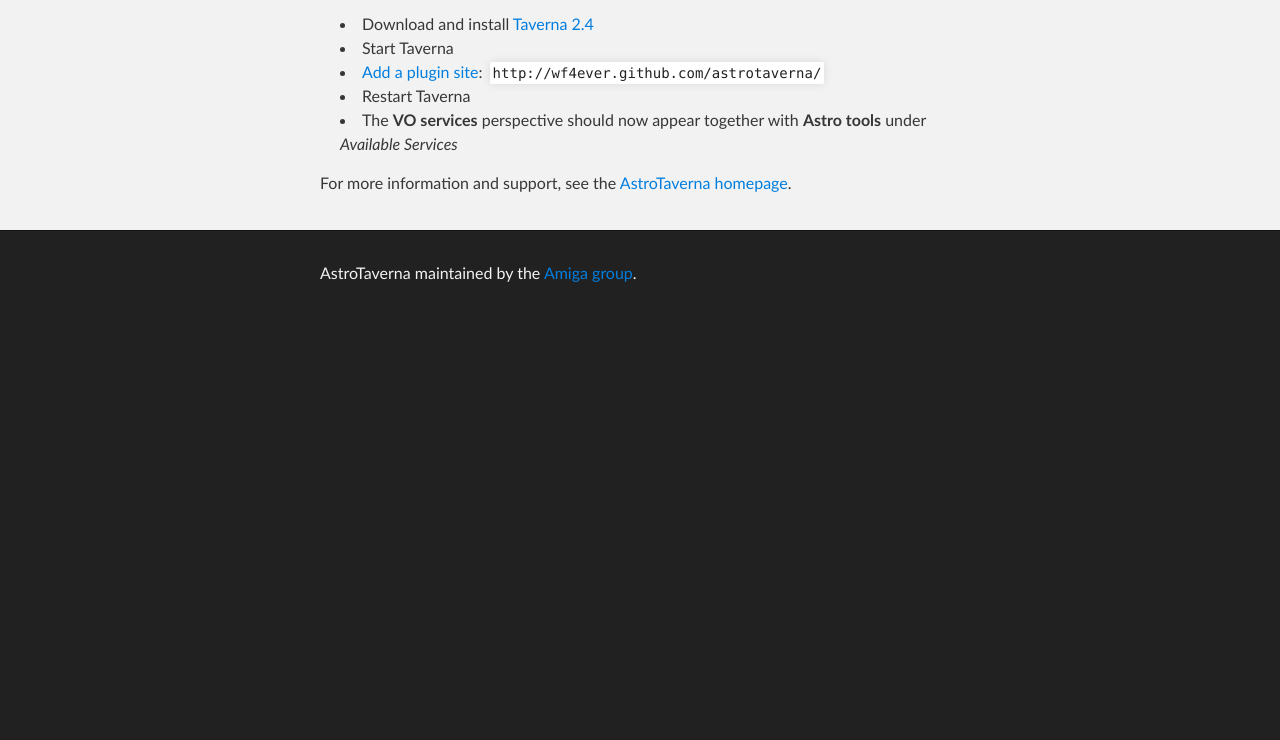
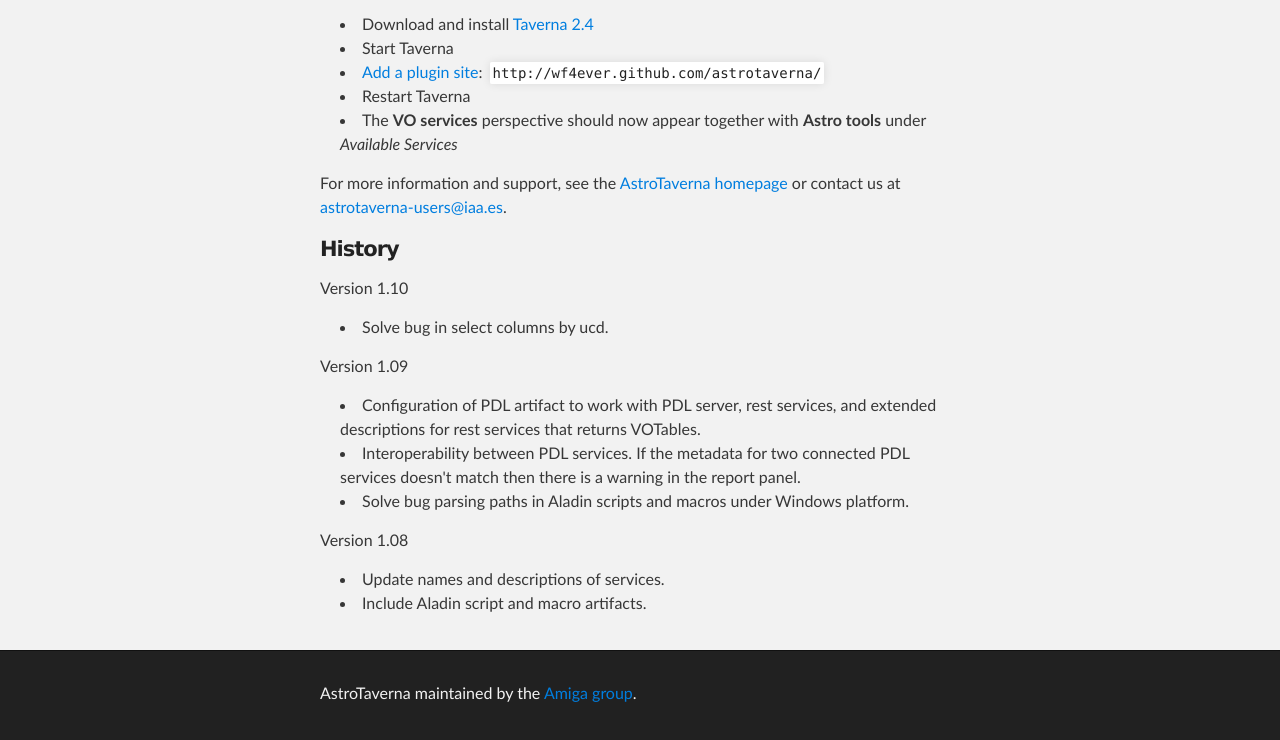
Before and after one commit to wf4ever/astrotaverna, a plain HTML site: page index.html in a window 1280 px wide. Shown: the part 333-1073 px from the top of the page. Before the commit the page ends 800 px from the top, so only its background shows below. Drawn offline with Linux system fonts and the light colour scheme.

Commit message:
add version history to index.html

```diff
--- a/index.html
+++ b/index.html
@@ -40,9 +40,32 @@
 <li>The <strong>VO services</strong> perspective should now appear together with <strong>Astro tools</strong> under <em>Available Services</em></li>
 </ul>
 
-<p>For more information and support, see the <a href="http://amiga.iaa.es/p/290-astrotaverna.htm">AstroTaverna homepage</a>.</p>
+<p>For more information and support, see the <a href="http://amiga.iaa.es/p/290-astrotaverna.htm">AstroTaverna homepage</a> or contact us at <a href="mailto:astrotaverna-users@iaa.es">astrotaverna-users@iaa.es</a>.</p>
+
+<h4>
+<a name="history" class="anchor" href="#history"><span class="octicon octicon-link"></span></a>History</h4>
+
+<p>Version 1.10</>
+<ul>
+<li>Solve bug in select columns by ucd. </li>
+</ul>
+
+<p>Version 1.09</p>
+
+<ul>
+<li>Configuration of PDL artifact to work with PDL server, rest services, and extended descriptions for rest services that returns VOTables.</li>
+<li>Interoperability between PDL services. If the metadata for two connected PDL services doesn't match then there is a warning in the report panel.</li>
+<li>Solve bug parsing paths in Aladin scripts and macros under Windows platform.</li>
+</ul>
+<p>Version 1.08</p>
+
+<ul>
+<li>Update names and descriptions of services.</li>
+<li>Include Aladin script and macro artifacts.</li>
       </section>
     </div>
+
+
 
     <!-- FOOTER  -->
     <div id="footer_wrap" class="outer">
```
